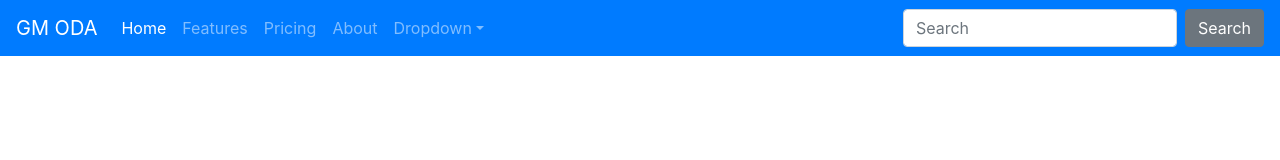
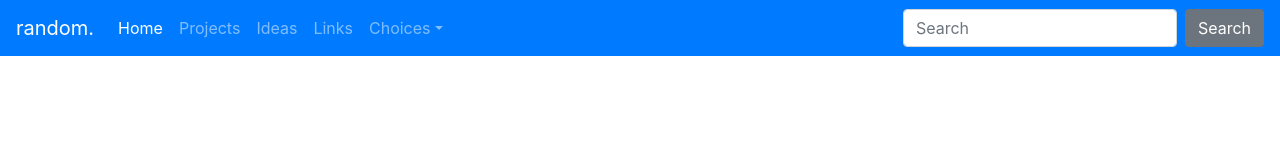
Before and after one commit to chrisjpope/webpage-template, a plain HTML site: page index.html in a window 1280 px wide. Drawn offline with nearby package versions, Linux system fonts and the light colour scheme.

Commit message:
Update index.html

```diff
--- a/index.html
+++ b/index.html
@@ -24,7 +24,7 @@
   </head>
   <body>
     <nav class="navbar navbar-expand-lg navbar-dark bg-primary">
-  <a class="navbar-brand" href="#">GM ODA</a>
+  <a class="navbar-brand" href="#">random.</a>
   <button class="navbar-toggler" type="button" data-toggle="collapse" data-target="#navbarColor01" aria-controls="navbarColor01" aria-expanded="false" aria-label="Toggle navigation">
     <span class="navbar-toggler-icon"></span>
   </button>
@@ -37,16 +37,16 @@
         </a>
       </li>
       <li class="nav-item">
-        <a class="nav-link" href="#">Features</a>
+        <a class="nav-link" href="#">Projects</a>
       </li>
       <li class="nav-item">
-        <a class="nav-link" href="#">Pricing</a>
+        <a class="nav-link" href="#">Ideas</a>
       </li>
       <li class="nav-item">
-        <a class="nav-link" href="#">About</a>
+        <a class="nav-link" href="#">Links</a>
       </li>
       <li class="nav-item dropdown">
-        <a class="nav-link dropdown-toggle" data-toggle="dropdown" href="#" role="button" aria-haspopup="true" aria-expanded="false">Dropdown</a>
+        <a class="nav-link dropdown-toggle" data-toggle="dropdown" href="#" role="button" aria-haspopup="true" aria-expanded="false">Choices</a>
         <div class="dropdown-menu">
           <a class="dropdown-item" href="#">Action</a>
           <a class="dropdown-item" href="#">Another action</a>
```
